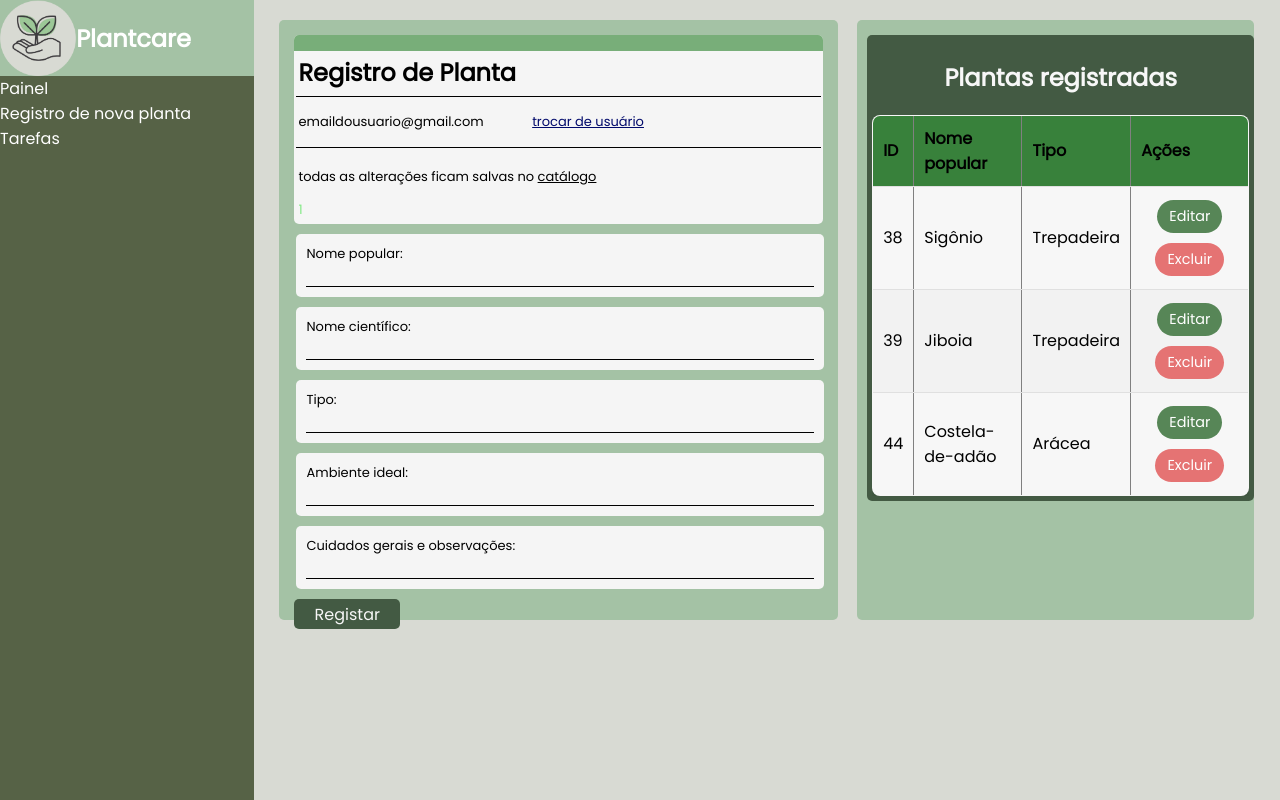
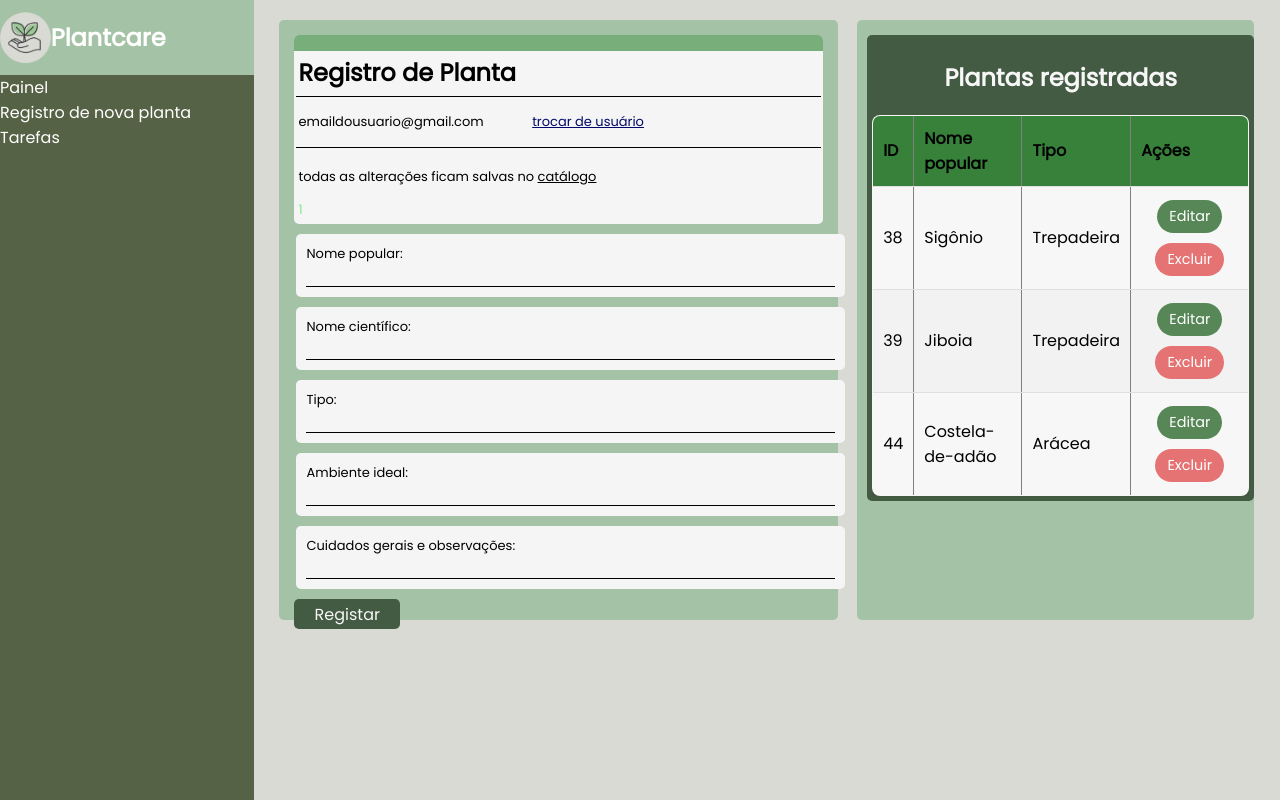
Before and after one commit to V1TOR-P3SSOA/TRABALHO-FINAL, a PHP site: page /codigo/cadastro_planta_form.php in a window 1280 px wide. Run offline with PHP 8.4, Linux system fonts and the light colour scheme; a user stored in the database is signed in; data comes from the database, SQL or seed files in the repository.

Commit message:
Alteração no tamanho da logo

```diff
--- a/assets/estilo/style_cadastro_planta.css
+++ b/assets/estilo/style_cadastro_planta.css
@@ -26,8 +26,8 @@ body {
 }
 
 #logo img{
-    width: 30%;
-    height: 30%;
+    width: 20%;
+    height: 20%;
 }
 
 #logo h2{
@@ -126,7 +126,7 @@ body {
 }
 .campo{
     background-color: #F5F5F5;
-    width: 96%;
+    width: 100%;
     margin: 10px;
     margin-left: 2px;
     border-radius: 5px;
```
